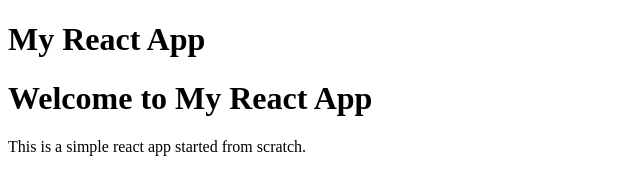
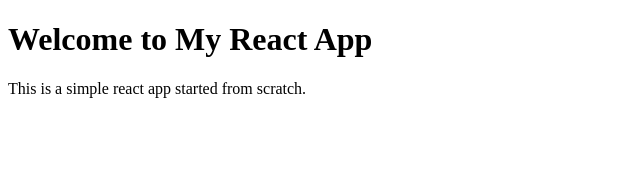
Before and after one commit to vkokku-com/vkokku-react-from-scratch, a React app: page / in a window 1280 px wide. Shown: the whole page, without its empty margins (0-640 px from the left). Built offline with nearby package versions, Linux system fonts and the light colour scheme.

Commit message:
created components

```diff
--- /dev/null
+++ b/App.js
@@ -0,0 +1,9 @@
+import React from "react";
+export default function App({message}) {
+    return (
+        <div>
+            <h1>Welcome to My React App</h1>
+            <p>{message}</p>
+        </div>
+    );
+}
--- a/index.html
+++ b/index.html
@@ -7,7 +7,6 @@
     <link rel="stylesheet" href="styles.css">
 </head>
 <body>
-    <h1>My React App</h1>
     <div id="root"></div>
     <script src="./dist/bundle.js"></script>
 </body>
--- a/index.js
+++ b/index.js
@@ -1,19 +1,11 @@
 import React from "react";
 import {createRoot} from "react-dom/client";
 import "./styles.css";
-
-const App = () => {
-    return (
-        <div>
-            <h1>Welcome to My React App</h1>
-            <p>This is a simple react app started from scratch.</p>
-        </div>
-    );
-};
+import App from "./App";
 
 const root = createRoot(document.getElementById("root"));
 root.render(
     <React.StrictMode>
-        <App />
+        <App message="This is a simple react app started from scratch." />
     </React.StrictMode>
 );
```
Also changed, not shown: 1 other file.
